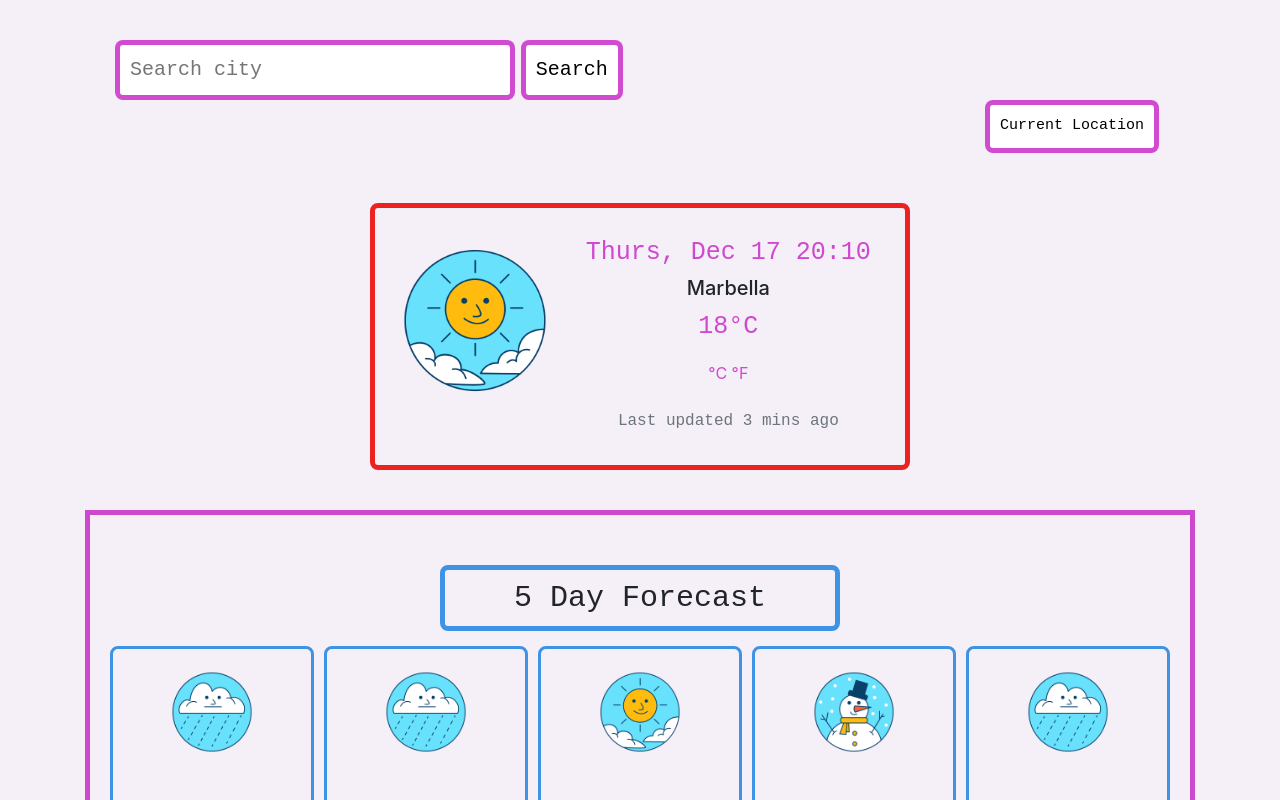
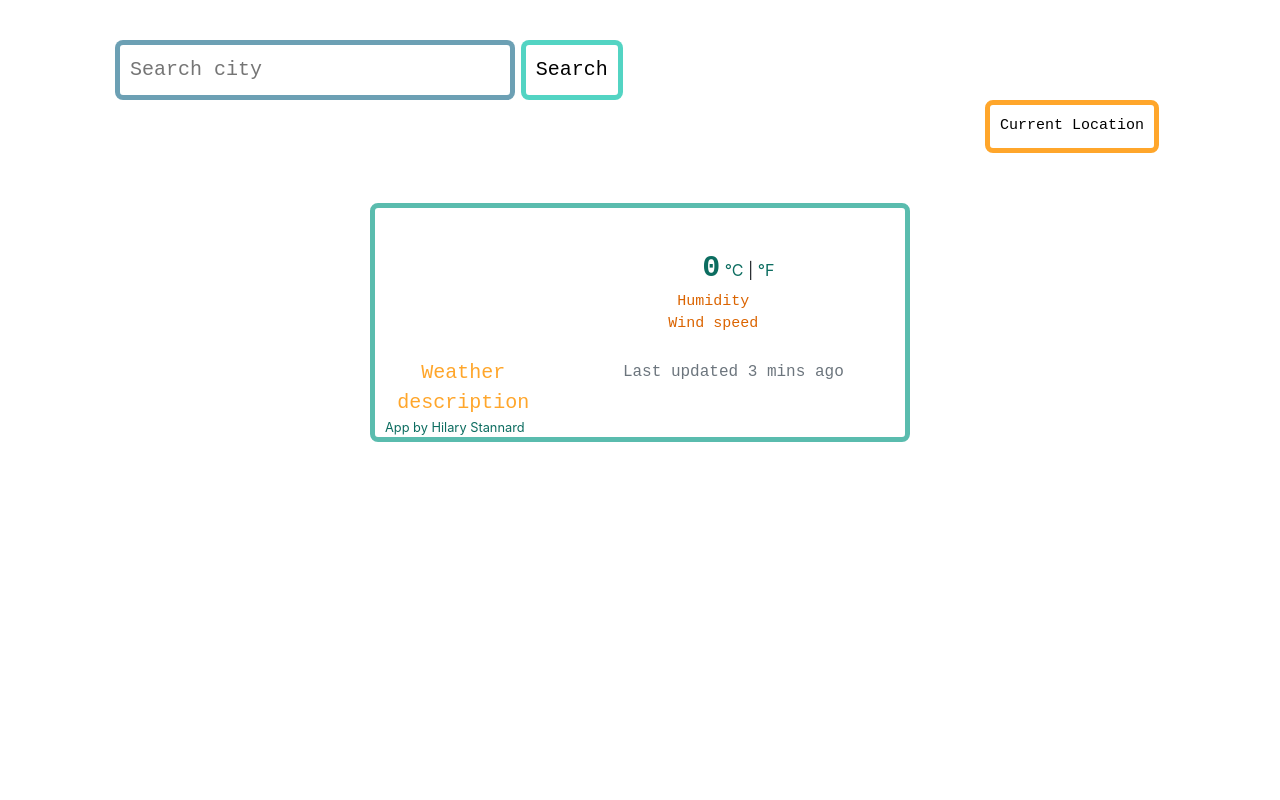
Before and after one commit to stannardh/Hilary-Weather-App, a plain HTML site: page index.html in a window 1280 px wide. Both pictures are taken after a click on the link "°C". Shown: the top 800 px of the page. Drawn offline with nearby package versions, Linux system fonts and the light colour scheme.

Commit message:
Updated JS, HTML and CSS to final

```diff
--- a/data.js
+++ b/data.js
@@ -1,55 +1,69 @@
-let now = new Date();
+function formatDate(timestamp){
+let date = new Date(timestamp);
+let hours = date.getHours();
+let minutes = date.getMinutes();
+if (minutes < 10) {
+minutes = `0${minutes}`
+};
+if (hours < 10) {
+hours = `0${hours}`
+}
+let days = ["Sunday", "Monday", "Tuesday", "Wednesday", "Thursday", "Friday", "Saturday"];
+let day = days[date.getDay()];
+return `${day}, ${hours}:${minutes}`
 
-let date = now.getDate();
+}
 
-let day = now.getDay();
 
-let month = now.getMonth();
 
-let days = ["Sun", "Mon", "Tues", "Wed", "Thurs", "Fri", "Sat"];
-let currentDay = days[now.getDay()];
+function formatHours(timestamp){
+ let date = new Date(timestamp);
+let hours = date.getHours();
+let minutes = date.getMinutes();
+if (minutes < 10) {
+minutes = `0${minutes}`
+};
+if (hours < 10) {
+hours = `0${hours}`
+}
 
-let months = [
-  "Jan",
-  "Feb",
-  "March",
-  "April",
-  "May",
-  "June",
-  "July",
-  "Aug",
-  "Sept",
-  "Oct",
-  "Nov",
-  "Dec"
-];
+ return `${hours}:${minutes}`;
+}
 
-let currentMonth = months[now.getMonth()];
-
-let hour = now.getHours();
-let minutes = now.getMinutes();
-
-let formatDate = `${currentDay}, ${currentMonth} ${date}`;
-let currentTime = `${hour}:${minutes}`;
-let h4 = document.querySelector("h4");
-h4.innerHTML = `${formatDate} ${currentTime}`;
 
 
 //current location weather//
 
-function displayWeatherCondition(response){
-console.log(response)
+
+
+function displayTemperature(response){
+  console.log(response)
 document.querySelector("h5").innerHTML = response.data.name;
-let currentTemperatureMetric = Math.round(response.data.main.temp);
+celsiusTemperature = response.data.main.temp
+let cityElement = document.querySelector("#city");
+cityElement.innerHTML = response.data.name;
 let temperatureElement = document.querySelector("#temperature");
-temperatureElement.innerHTML = `${currentTemperatureMetric}°C`
+temperatureElement.innerHTML = Math.round(celsiusTemperature);
+let descriptionElement = document.querySelector("#description");
+descriptionElement.innerHTML = response.data.weather[0].description;
+let humidityElement = document.querySelector("#humidity");
+humidityElement.innerHTML = `Humidity: ${response.data.main.humidity}%`;
+let windElement = document.querySelector("#wind");
+windElement.innerHTML = `Wind: ${Math.round(response.data.wind.speed)} km/h`;
+let dateElement = document.querySelector("#date");
+dateElement.innerHTML = formatDate(response.data.dt * 1000);
+let iconElement = document.querySelector("#icon");
+iconElement.setAttribute("src", `http://openweathermap.org/img/wn/${response.data.weather[0].icon}@2x.png`);
+iconElement.setAttribute("alt", response.data.weather[0].description)
+
+
 }
 
 function searchLocation(position){
 let apiKey ="8f30be199033ade64232dc35e4dc5496"
 let apiUrl = `https://api.openweathermap.org/data/2.5/weather?lat=${position.coords.latitude}&lon=${position.coords.longitude}&appid=${apiKey}&units=metric`;
 
-axios.get(apiUrl).then(displayWeatherCondition);
+axios.get(apiUrl).then(displayTemperature);
 }
 
 function getCurrentLocation(event){
@@ -66,8 +80,28 @@ locationButton.addEventListener("click", getCurrentLocation)
 function searchCity(city){
   let searchapiKey = "4c3c671c267c67d5291f03e40c1f4165"
   let searchapiUrl = `https://api.openweathermap.org/data/2.5/weather?q=${city}&appid=${searchapiKey}&units=metric`
-  axios.get(searchapiUrl).then(displayWeatherCondition)
+  axios.get(searchapiUrl).then(displayTemperature)
 }
+
+function displayFahrenheit(event){
+event.preventDefault();
+let fahrenheitTemperature = (celsiusTemperature * 9/5) + 32;
+fahrenheitLink.classList.add("active");
+celsiusLink.classList.remove("active");
+let temperatureElement = document.querySelector("#temperature");
+temperatureElement.innerHTML = Math.round(fahrenheitTemperature)
+}
+
+function displayCelsius(event){
+event.preventDefault();
+fahrenheitLink.classList.remove("active");
+celsiusLink.classList.add("active");
+let temperatureElement = document.querySelector("#temperature");
+temperatureElement.innerHTML = Math.round(celsiusTemperature)
+}
+
+let celsiusTemperature = null
+
 
 function handleSubmit(event) {
 event.preventDefault();
@@ -77,3 +111,9 @@ searchCity(city);
 
 let searchForm = document.querySelector("#search-form");
 searchForm.addEventListener("submit", handleSubmit);
+
+let fahrenheitLink = document.querySelector("#fahrenheit-link");
+fahrenheitLink.addEventListener("click", displayFahrenheit);
+
+let celsiusLink = document.querySelector("#celsius-link");
+celsiusLink.addEventListener("click", displayCelsius);
--- a/index.html
+++ b/index.html
@@ -29,77 +29,37 @@
             <div class="currentweather" style="max-width: 540px;">
                 <div class="row no-gutters">
                     <div class="col-md-4">
-                        <img src="Images/sun.png"
-                            class="current2" alt="Sun">
+                        <img src="" alt="" class="float-left" id="icon"/>
+                            <div class="row" id="description">Weather description</div>
                     </div>
                     <div class="col-md-8">
                         <div class="card-body">
-                            <h4 class="date">Sunday 6th December</h5>
-                                <h5 id="city">Marbella</h5>
-                                <p class="temperature" id="temperature">18°C</p>
+                            <h4 id="date"></h5>
+                                <h5 id="city"></h5>
+                                <div class="clearfix weather-temperature">
+                                    <img src="" alt="" class="float-left" id="icon" />
+                                    <strong id="temperature">12</strong>
+                                    <span class="units"><a href="#" id="celsius-link" class="active">°C</a> | <a href="#"
+                                            id="fahrenheit-link">°F</a></span>
+                                </div>
+                                </span>
+                                <div class="col-9">
+                                    <ul class="weatherDescription">
+                                        <li id="humidity">Humidity</li>
+                                        <li id="wind">Wind speed</li>
+                                    </ul>
+                                </div>
+                                <p class="card-text"><small class="text-muted" id="lastUpdate">Last updated 3 mins ago</small></p>
+                        </div>
 
-                                <span class="temp-selector">
-                                    <a href="#" id="celsius-link">
-                                        °C
-                                    </a>
-                                    <a href="#" id="fahrenheit-link">
-                                        °F</a>
-                                </span>
-                                <p class="card-text"><small class="text-muted">Last updated 3 mins ago</small></p>
-                        </div>
                     </div>
+                    <small>
+                        <a href="https://github.com/stannardh/vanilla-weather-app" target="_blank">App by Hilary Stannard</a>
+                    </small>
                 </div>
             </div>
         </div>
 
-
-
-
-
-        <div class="forecast1">
-
-            <div class="forecast">
-                <h2>
-                    5 Day Forecast
-                </h2>
-                <div class="row row-cols-8">
-                    <div class="col"><img
-                            src="Images/rain.png"
-                            class="card-img" alt="rain">
-                        <div class="card-body">
-                            <p class="card-text">Monday</p>
-                        </div>
-                    </div>
-                    <div class="col"><img
-                            src="Images/rain.png"
-                            class="card-img" alt="rain">
-                        <div class="card-body">
-                            <p class="card-text">Tuesday</p>
-                        </div>
-                    </div>
-                    <div class="col"><img
-                            src="Images/sun.png"
-                            class="card-img" alt="Sun">
-                        <div class="card-body">
-                            <p class="card-text">Wednesday</p>
-                        </div>
-                    </div>
-                    <div class="col"><img
-                            src="Images/snow.png"
-                            class="card-img" alt="snow">
-                        <div class="card-body">
-                            <p class="card-text">Thursday</p>
-                        </div>
-                    </div>
-                    <div class="col"><img
-                            src="Images/rain.png"
-                            class="card-img" alt="rain">
-                        <div class="card-body">
-                            <p class="card-text">Friday</p>
-                        </div>
-                    </div>
-                </div>
-            </div>
 
             <script src="data.js"></script>
 
--- a/style.css
+++ b/style.css
@@ -7,11 +7,11 @@ header {
 }
 
 body {
-  background-color: rgba(245, 238, 247, 0.911);
+  background-color: #ffffff;
 }
 
 #city-search {
-  border: rgba(197, 33, 197, 0.808) solid 5px;
+  border: rgba(74, 138, 163, 0.808) solid 5px;
   border-radius: 8px;
   padding: 10px;
   min-width: 400px;
@@ -20,11 +20,11 @@ body {
 }
 
 #city-search:hover {
-  background-color: rgba(226, 182, 238, 0.911);
+  background-color: rgba(74, 182, 167, 0.911);
 }
 
 #search-button {
-  border: rgba(197, 33, 197, 0.808) solid 5px;
+  border: rgba(77, 211, 193, 0.959) solid 5px;
   border-radius: 8px;
   padding: 10px;
   min-width: 100px;
@@ -34,11 +34,11 @@ body {
 }
 
 #search-button:hover {
-  background-color: rgba(226, 182, 238, 0.911);
+  background-color: rgba(74, 182, 167, 0.911);
 }
 
 #locationButton {
-  border: rgba(197, 33, 197, 0.808) solid 5px;
+  border: #ffa62b solid 5px;
   position: relative;
   left: 900px;
   bottom: 10px;
@@ -52,11 +52,7 @@ body {
 }
 
 #locationButton:hover {
-  background-color: rgba(226, 182, 238, 0.911);
-}
-
-.current:hover {
-  background-color: rgba(226, 182, 238, 0.911);
+  background-color: rgba(74, 182, 167, 0.911);
 }
 
 .current {
@@ -69,21 +65,21 @@ body {
   text-align: center;
 }
 
-.date {
-  color: rgba(197, 33, 197, 0.808);
+#date {
+  color: rgba(12, 109, 96);
   font-size: 25px;
   font-family: monospace;
 }
 
-.city {
-  color: rgba(197, 33, 197, 0.808);
+#city {
+  color: rgba(12, 109, 96);
   font-size: 30px;
   font-family: monospace;
 }
 
-.temperature {
-  color: rgba(197, 33, 197, 0.808);
-  font-size: 25px;
+#temperature {
+  color: rgba(12, 109, 96);
+  font-size: 30px;
   font-family: monospace;
 }
 
@@ -96,14 +92,15 @@ body {
   display: inline;
 }
 a {
-  color: rgba(197, 33, 197, 0.808);
+  color: rgba(12, 109, 96);
 }
 
 .currentweather {
-  border: rgba(238, 27, 27, 0.973) solid 5px;
+  border: rgba(74, 182, 167, 0.911) solid 5px;
   border-radius: 8px;
   display: block;
   margin: 0 auto;
+  width: 800px;
 }
 
 .card-body {
@@ -116,7 +113,7 @@ a {
   font-family: monospace;
   display: block;
   text-align: center;
-  color: rgba(75, 13, 75, 0.808);
+  color: #ffa62b;
   font-weight: 500;
 }
 
@@ -132,35 +129,39 @@ a {
   display: block;
 }
 
-h2 {
-  border: rgba(43, 138, 228, 0.897) solid 5px;
-  border-radius: 8px;
-  padding: 10px;
-  text-align: center;
-  font-size: 30px;
-  font-family: monospace;
-  width: 400px;
-  margin: 0 auto;
-  margin-bottom: 10px;
-}
-
-.forecast {
-  border: rgba(197, 33, 197, 0.808) solid 5px;
-  margin-top: 30px;
-  padding-top: 50px;
-  padding-left: 30px;
-  padding-right: 30px;
-  padding-bottom: 20px;
-}
-
 .col {
-  border: rgba(43, 138, 228, 0.897) solid 3px;
+  border: #0c6d60 solid 3px;
   border-radius: 8px;
   margin: 5px;
 }
+.weatherDescription {
+  color: #db6400;
+  font-size: 15px;
+  font-family: monospace;
+  list-style: none;
+  margin-left: 3px;
+}
 
-.forecast1 {
-  margin: 0;
+img {
+  margin-left: 20px;
+  margin-top: 20px;
+  margin-bottom: 20px;
   display: block;
-  margin-bottom: 50px;
+  line-height: normal;
 }
+
+#description {
+  color: #ffa62b;
+  font-size: 20px;
+  font-family: monospace;
+  margin-top: 150px;
+  display: block;
+}
+
+#description::first-letter {
+  text-transform: capitalize;
+}
+
+small {
+  margin-left: 10px;
+}
```
